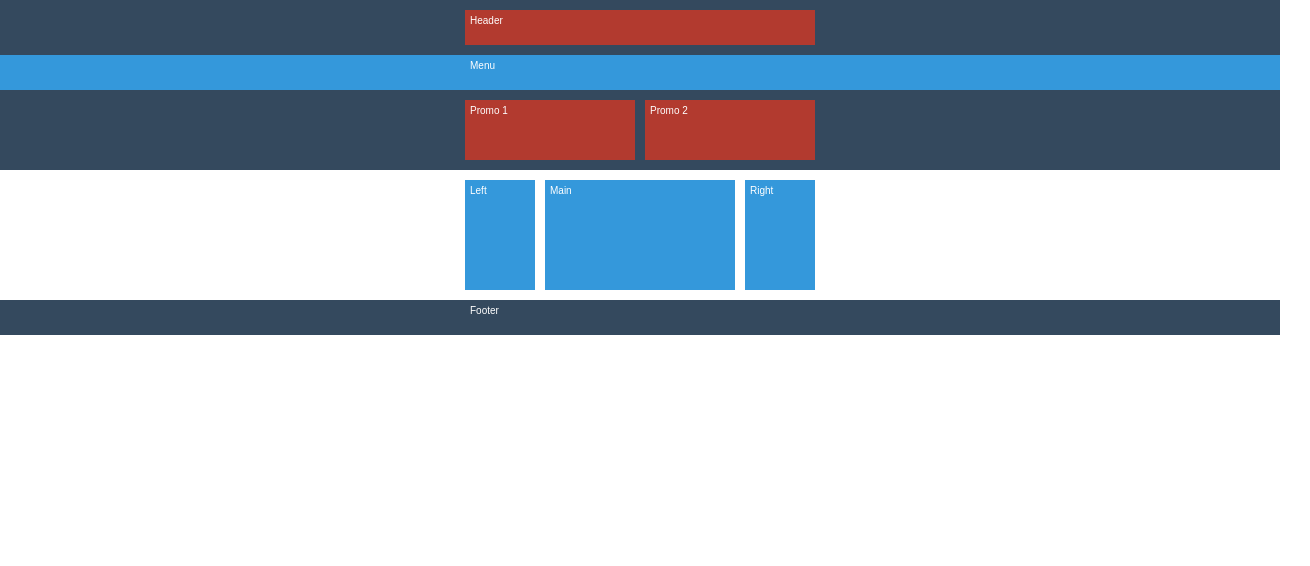
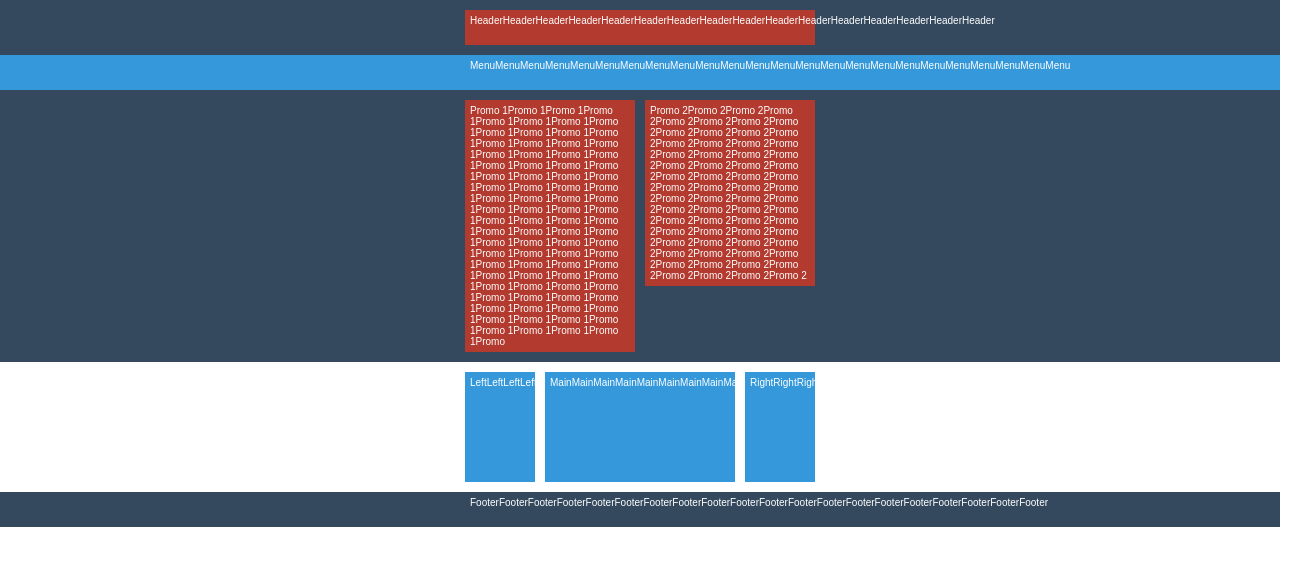
Before and after one commit to danycold/htmlacademy, a plain HTML site: page 11-layout-27-32/index.html in a window 1280 px wide. Shown: the whole page, 1310 px wide, since content can reach past the window. Drawn offline with Linux system fonts and the light colour scheme.

Commit message:
changed some code, testing...

```diff
--- a/11-layout-27-32/assets/stylesheets/main.css
+++ b/11-layout-27-32/assets/stylesheets/main.css
@@ -89,10 +89,10 @@ header {
 
 .content .content-left {
   padding: 5px;
-  float: left;
   min-height: 100px;
   width: 60px;
   margin-right: 10px;
+  float: left;
   background: #3498DB;
 }
 
--- a/11-layout-27-32/index.html
+++ b/11-layout-27-32/index.html
@@ -21,20 +21,20 @@
 
     <header>
         <div class="header">
-            Header
+            HeaderHeaderHeaderHeaderHeaderHeaderHeaderHeaderHeaderHeaderHeaderHeaderHeaderHeaderHeaderHeader
         </div>
         <div class="menu">
           <div class="layout-positioner">
-            Menu
+            MenuMenuMenuMenuMenuMenuMenuMenuMenuMenuMenuMenuMenuMenuMenuMenuMenuMenuMenuMenuMenuMenuMenuMenu
           </div>
         </div>
         <div class="promo">
           <div class="layout-positioner">
             <div class="promo-column-1">
-              Promo 1
+              Promo 1Promo 1Promo 1Promo 1Promo 1Promo 1Promo 1Promo 1Promo 1Promo 1Promo 1Promo 1Promo 1Promo 1Promo 1Promo 1Promo 1Promo 1Promo 1Promo 1Promo 1Promo 1Promo 1Promo 1Promo 1Promo 1Promo 1Promo 1Promo 1Promo 1Promo 1Promo 1Promo 1Promo 1Promo 1Promo 1Promo 1Promo 1Promo 1Promo 1Promo 1Promo 1Promo 1Promo 1Promo 1Promo 1Promo 1Promo 1Promo 1Promo 1Promo 1Promo 1Promo 1Promo 1Promo 1Promo 1Promo 1Promo 1Promo 1Promo 1Promo 1Promo 1Promo 1Promo 1Promo 1Promo 1Promo 1Promo 1Promo 1Promo 1Promo 1Promo 1Promo 1Promo 1Promo 1Promo 1Promo 1Promo 1Promo 1Promo 1Promo 1Promo 1Promo 1Promo 1Promo
             </div>
             <div class="promo-column-2">
-              Promo 2
+              Promo 2Promo 2Promo 2Promo 2Promo 2Promo 2Promo 2Promo 2Promo 2Promo 2Promo 2Promo 2Promo 2Promo 2Promo 2Promo 2Promo 2Promo 2Promo 2Promo 2Promo 2Promo 2Promo 2Promo 2Promo 2Promo 2Promo 2Promo 2Promo 2Promo 2Promo 2Promo 2Promo 2Promo 2Promo 2Promo 2Promo 2Promo 2Promo 2Promo 2Promo 2Promo 2Promo 2Promo 2Promo 2Promo 2Promo 2Promo 2Promo 2Promo 2Promo 2Promo 2Promo 2Promo 2Promo 2Promo 2Promo 2Promo 2Promo 2Promo 2Promo 2Promo 2Promo 2Promo 2
             </div>
           </div>
         </div>
@@ -44,13 +44,13 @@
       <div class="content">
         <div class="layout-positioner">
           <div class="content-left">
-            Left
+            LeftLeftLeftLeftLeftLeftLeftLeftLeftLeftLeftLeftLeftLeftLeftLeftLeftLeftLeftLeftLeftLeftLeftLeftLeftLeftLeftLeftLeftLeft
           </div>
           <div class="content-main">
-            Main
+            MainMainMainMainMainMainMainMainMainMainMainMainMainMainMainMainMainMainMainMainMainMainMainMainMainMainMainMainMain
           </div>
           <div class="content-right">
-            Right
+            RightRightRightRightRightRightRightRightRightRightRightRightRightRightRightRightRightRightRightRightRightRightRightRight
           </div>
         </div>
       </div>
@@ -58,7 +58,7 @@
 
     <footer>
       <div class="layout-positioner">
-        Footer
+        FooterFooterFooterFooterFooterFooterFooterFooterFooterFooterFooterFooterFooterFooterFooterFooterFooterFooterFooterFooter
       </div>
     </footer>
 
```
